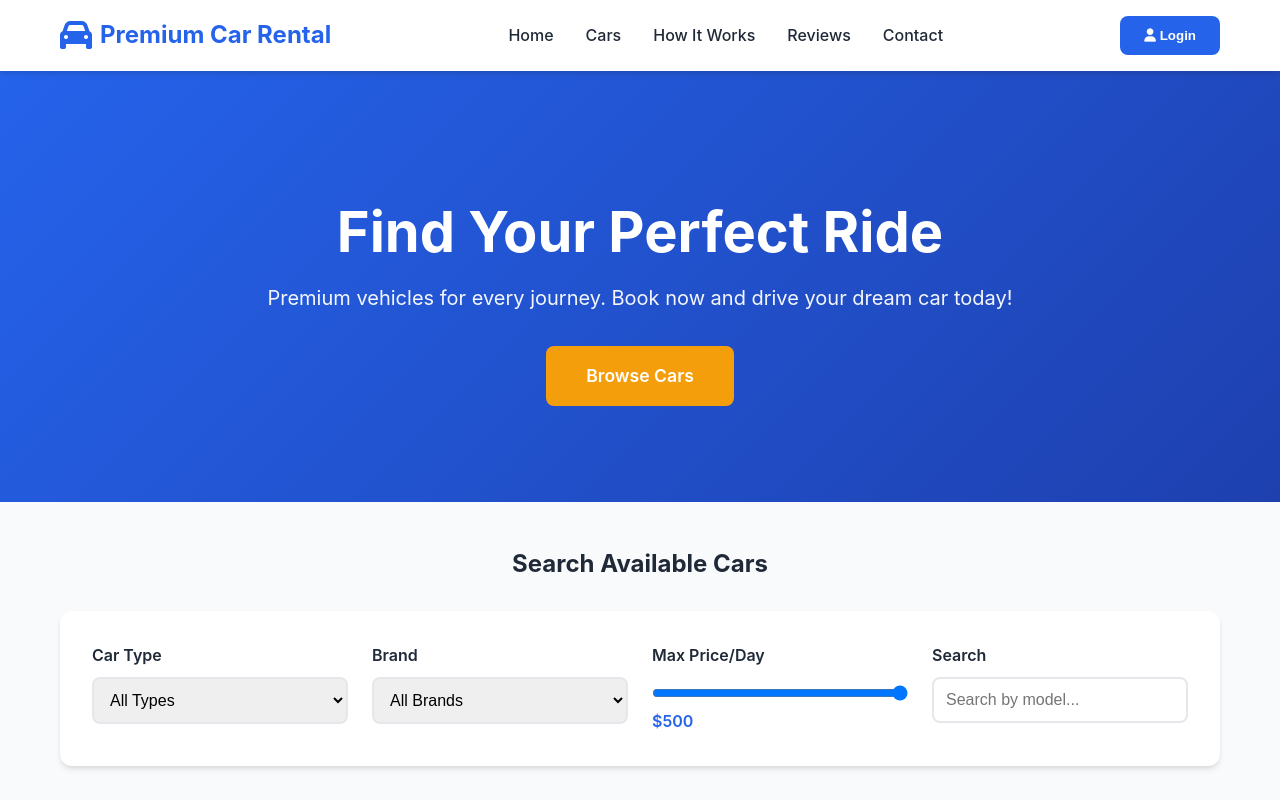
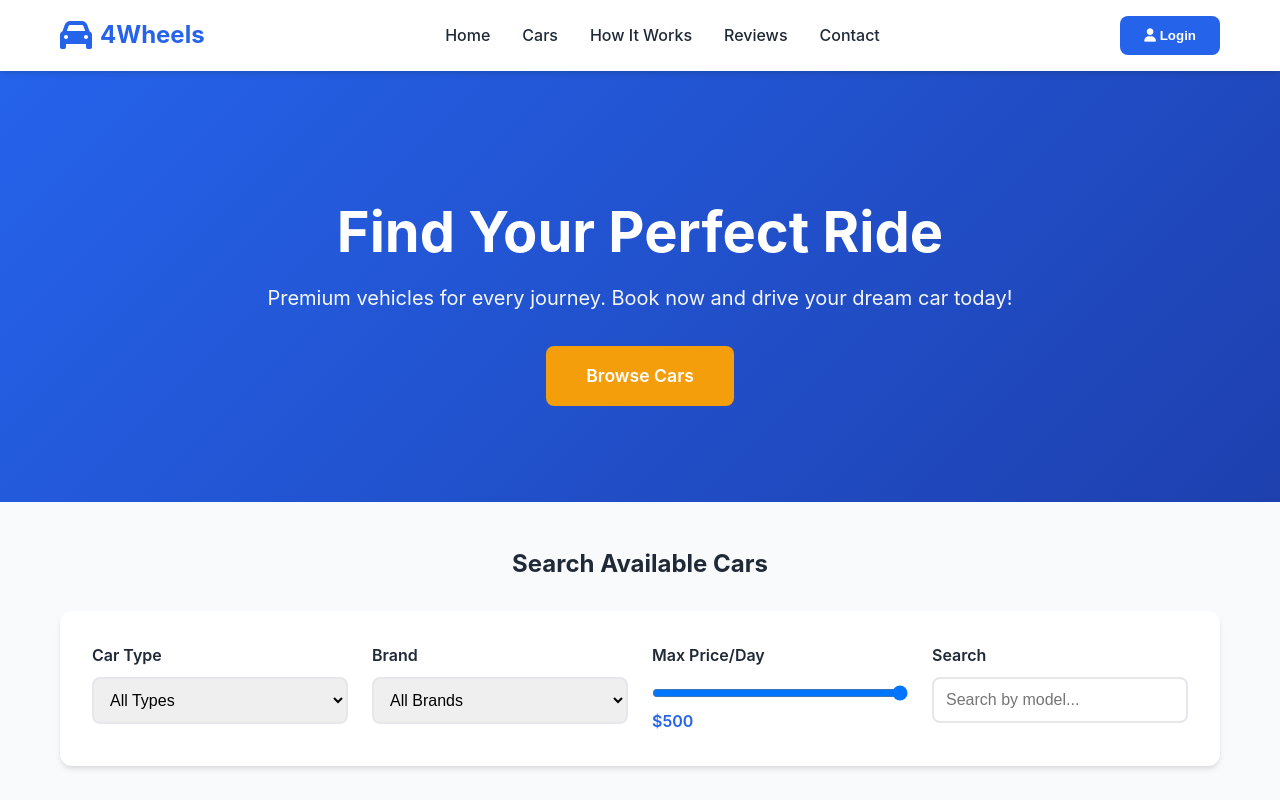
Before and after one commit to FosterSQL/4Wheels, a website: page index.html in a window 1280 px wide. Shown: the top 800 px of the page. Drawn offline with Linux system fonts and the light colour scheme; no server answers.

Commit message:
Rebrand site to 4Wheels

```diff
--- a/index.html
+++ b/index.html
@@ -3,7 +3,7 @@
 <head>
     <meta charset="UTF-8">
     <meta name="viewport" content="width=device-width, initial-scale=1.0">
-    <title>Premium Car Rental - Your Journey Starts Here</title>
+    <title>4Wheels - Your Journey Starts Here</title>
     <link rel="stylesheet" href="css/styles.css">
     <link rel="stylesheet" href="https://cdnjs.cloudflare.com/ajax/libs/font-awesome/6.4.0/css/all.min.css">
 </head>
@@ -13,7 +13,7 @@
         <div class="container">
             <div class="nav-brand">
                 <i class="fas fa-car"></i>
-                <span>Premium Car Rental</span>
+                <span>4Wheels</span>
             </div>
             <ul class="nav-menu">
                 <li><a href="#home">Home</a></li>
@@ -171,7 +171,7 @@
         <div class="container">
             <div class="footer-content">
                 <div class="footer-section">
-                    <h3>Premium Car Rental</h3>
+                    <h3>4Wheels</h3>
                     <p>Your trusted partner for premium vehicle rentals.</p>
                 </div>
                 <div class="footer-section">
```
